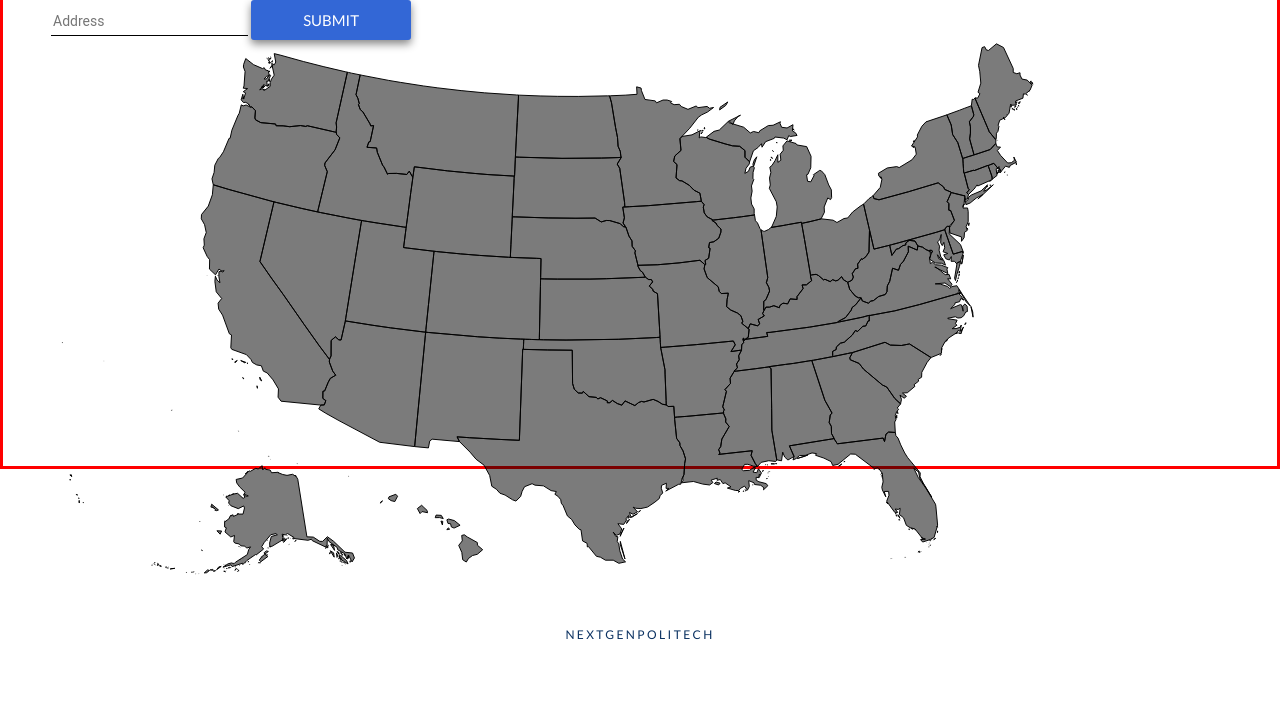
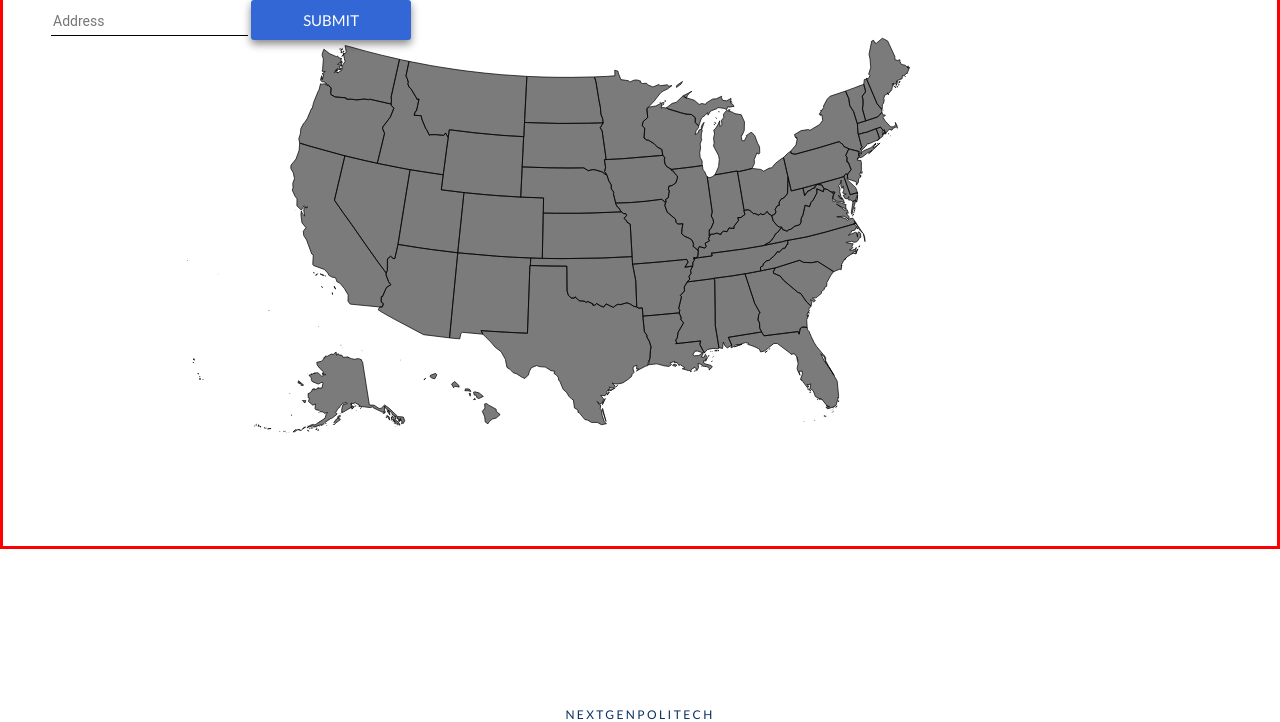
Before and after one commit to NextGenPolicTech/PoliAware, a Flask app: page /representative in a window 1280 px wide. Shown: the part 750-1472 px from the top of the page. Before the commit the page ends 1390 px from the top, so only its background shows below. Run offline with Flask 2, Linux system fonts and the light colour scheme; some libraries are stand-ins or nearby versions.

Commit message:
Added logo to the page title on the tab.    Fixed the picture errors and the description errors. Switched the news for the links.

```diff
--- a/static/css/components/header.css
+++ b/static/css/components/header.css
@@ -12,13 +12,14 @@
 
 .header__title{
   font-weight: 600;
-  display: inline-block;
   font-size: var(--size-3xl);
   color: var(--clr-blue);
   text-decoration: none;
   list-style: none;
   margin: -11em;
+  display: inline-block;
 }
+
 
 .header__menu{
   display: none;
--- a/static/css/reps/hero2.css
+++ b/static/css/reps/hero2.css
@@ -76,8 +76,9 @@ margin-bottom: 3rem;
  /* x-large */
  @media (min-width: 1280px) {
   .hero2 {
-    height: calc(70rem - .5rem);
+    height: calc(75rem - .5rem);
     width: calc(50rem - .5rem);
+
   }
 
   .hero2__title{
--- a/static/css/reps/map.css
+++ b/static/css/reps/map.css
@@ -61,11 +61,19 @@ path:hover {
  }
 
 /* large */
- /* @media (min-width: 1024px) {
+ @media (min-width: 1024px) {
+  #us-map{
+    padding-left: 8rem;
+    padding-right: 8rem;
+  }
  }
 
  /* x-large */
- /*@media (min-width: 1280px) {
+ @media (min-width: 1280px) {
+  #us-map{
+    padding-left: 8rem;
+    padding-right: 8rem;
+  }
  }
 
 /* x-x- large*/
--- a/static/css/styles.css
+++ b/static/css/styles.css
@@ -33,10 +33,9 @@ html, body{
   flex-direction: column;
   margin: 0;
   padding: 0;
+  /*background-image: linear-gradient(to right, var(--clr-rose), var(--clr-blue));
   /*background-image: url(../assets/background.jpg); */
   min-height: 100vh;
-  background-size: cover;
-  background-repeat: no-repeat;
   scroll-behavior: smooth;
   font-family: 'Lato', sans-serif;
   }
--- a/templates/contact.html
+++ b/templates/contact.html
@@ -2,7 +2,7 @@
 <html lang="en">
   <head>
     <meta charset="UTF-8" />
-    <link rel="icon" type="image/svg+xml" href="/assets/vite.svg" />
+    <link rel="icon" href="../static/assets/NextGenPoliTech-Logo.png"  type = "image/x-icon">
     <meta name="viewport" content="width=device-width, initial-scale=1.0" />
     <title>Congressional District Challenge</title>
     <link rel="stylesheet" href= "{{ url_for('static',filename='css/styles.css') }}" />
--- a/templates/header.html
+++ b/templates/header.html
@@ -2,15 +2,15 @@
 <!doctype html>
 <head>
   <meta charset="UTF-8" />
-  <link rel="icon" type="image/svg+xml" href="/assets/vite.svg" />
   <meta name="viewport" content="width=device-width, initial-scale=1.0" />
+  <link rel="icon" href="../static/assets/NextGenPoliTech-Logo.png"  type = "image/x-icon">
 
 </head>
 <body>
   <header class="header container">
     <nav>
       <!-- This is a Bama-->
-      <li class="header__title">NextGenPoliTech</li>
+      <li class="header__title"> NextGenPoliTech</li>
         <ul class="header__menu">
           <li>
             <a class="header__link" href="{{ url_for('home') }}">Home</a>
--- a/templates/index.html
+++ b/templates/index.html
@@ -2,7 +2,7 @@
 <html lang="en">
   <head>
     <meta charset="UTF-8" />
-    <link rel="icon" type="image/svg+xml" href="{{ url_for('static',filename='assets/vite.svg') }}" />
+    <link rel="icon" href="../static/assets/NextGenPoliTech-Logo.png"  type = "image/x-icon">
     <meta name="viewport" content="width=device-width, initial-scale=1.0" />
     <title>Congressional District Challenge</title>
     <link rel="stylesheet" href= "{{ url_for('static',filename='css/styles.css') }}" />
--- a/templates/news.html
+++ b/templates/news.html
@@ -2,7 +2,7 @@
 <html lang="en">
 <head>
   <meta charset="UTF-8" />
-  <link rel="icon" type="image/svg+xml" href="/assets/vite.svg" />
+  <link rel="icon" href="../static/assets/NextGenPoliTech-Logo.png"  type = "image/x-icon">
   <meta name="viewport" content="width=device-width, initial-scale=1.0" />
   <title>News Page</title>
   <link rel="preconnect" href="https://fonts.googleapis.com%22%3E/">
--- a/templates/representative.html
+++ b/templates/representative.html
@@ -2,7 +2,7 @@
 <html lang="en">
   <head>
     <meta charset="UTF-8" />
-    <link rel="icon" type="image/svg+xml" href="/assets/vite.svg" />
+    <link rel="icon" href="../static/assets/NextGenPoliTech-Logo.png"  type = "image/x-icon">
     <meta name="viewport" content="width=device-width, initial-scale=1.0" />
     <title>Congressional District Challenge</title>
       <link rel="stylesheet" href= "{{ url_for('static',filename='css/styles.css') }}" />
@@ -158,6 +158,7 @@
   </head>
   <body>
     <div id="app"></div>
+    <div id="details-box"></div>
 
     {% include "header.html" %}
 
@@ -696,6 +697,33 @@
       <h5 class="footer__title">NextGenPoliTech</h5>
      </footer>
 
+     <!-- Hover effect on each state which pops their name-->
+     <script>
+
+      const mapHover = () => {
+          var detailsBox = document.getElementById('details-box');
+
+          document.addEventListener('mouseover', function (e) {
+            if (e.target.tagName == 'path') {
+              var content = e.target.dataset.name;
+              detailsBox.innerHTML = content;
+              detailsBox.style.opacity = "100%";
+            }
+            else {
+              detailsBox.style.opacity = "0%";
+            }
+          });
+
+          window.onmousemove = function (e) {
+            var x = e.clientX,
+                y = e.clientY;
+            detailsBox.style.top = (y + 20) + 'px';
+            detailsBox.style.left = (x) + 'px';
+          };
+        };
+        mapHover();
+
+      </script>
   <script src="https://maps.googleapis.com/maps/api/js?key=AIzaSyBs2A9UzhTy0WXwfGeUriHMJngaKkeBxc4&libraries=places&callback=initMap&solution_channel=GMP_QB_addressselection_v1_cAC" async defer></script>
   </body>
 </html>
```
Also changed, not shown: static/css/states/state.css (+6 -3 lines), templates/district.html (+7 -16 lines), templates/state.html (+3 -25 lines).
